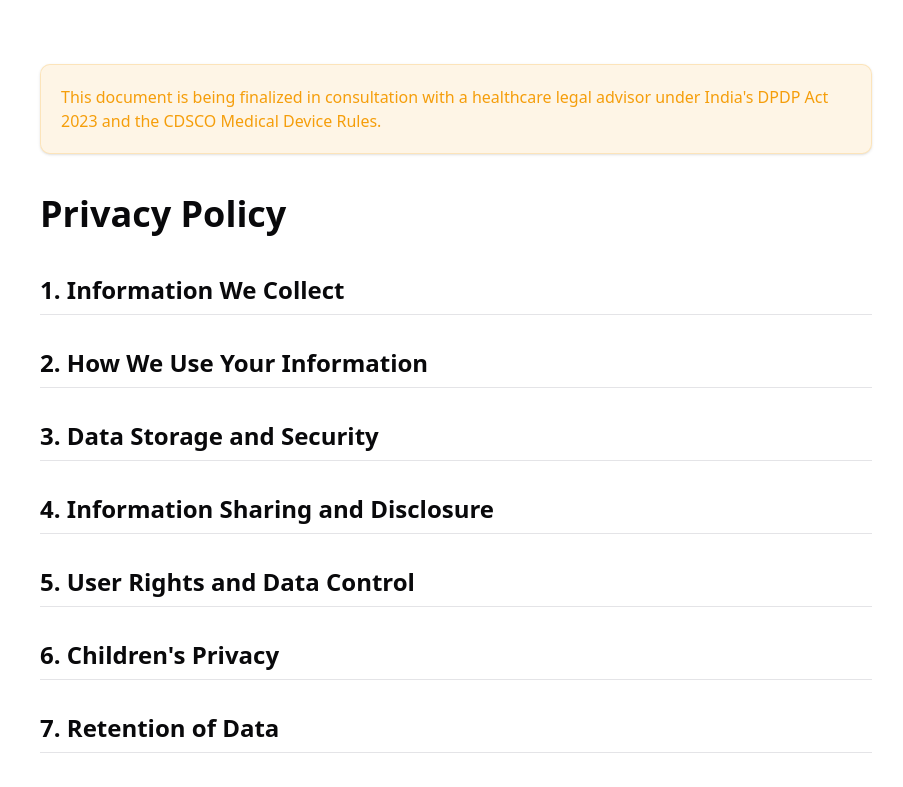
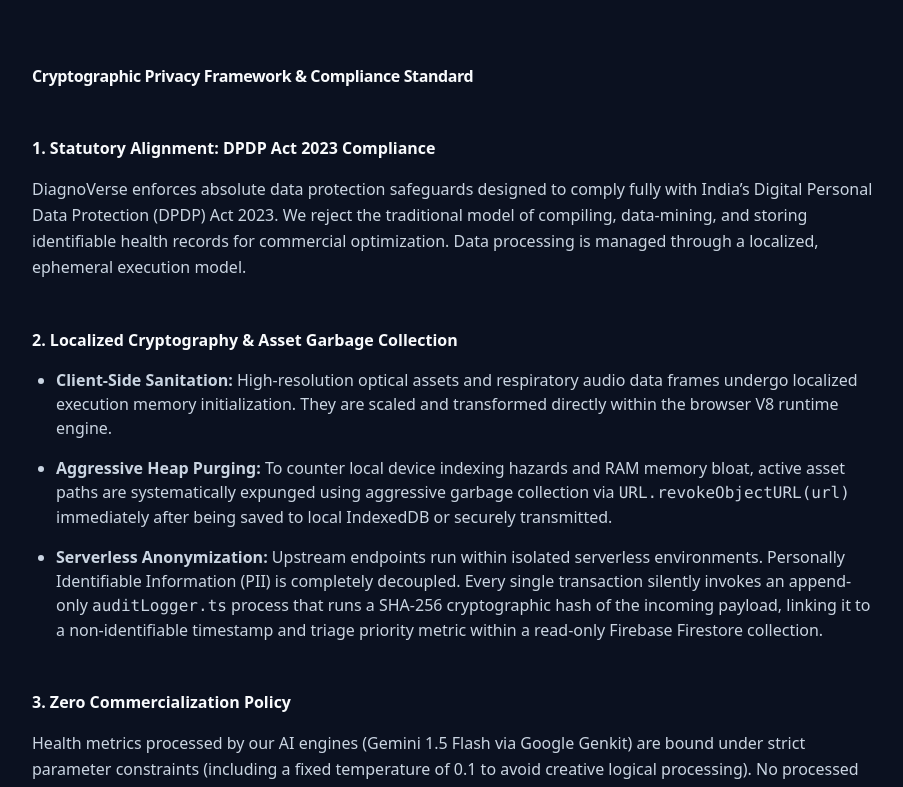
Before and after one commit to kd2606/pulsecheck-ai, a Next.js app: page /privacy in a window 1280 px wide. Shown: the top 787 px of the page, without its empty margins (184-1087 px from the left). Built offline with nearby package versions, Linux system fonts and the light colour scheme.

Commit message:
feat: add static marketing and legal pages with Clinical Warmth styling

```diff
--- /dev/null
+++ b/src/app/(marketing)/contact/page.tsx
@@ -0,0 +1,34 @@
+import React from "react";
+
+export default function ContactPage() {
+    return (
+        <div className="min-h-screen bg-[#0B1120] text-slate-300 font-sans">
+            <main className="max-w-4xl mx-auto px-6 py-16 prose prose-invert prose-slate">
+                <h1 className="text-[#F8FAFC] font-bold tracking-tight mb-8">Institutional Communications & Clinical Validation Channels</h1>
+
+                <h2 className="text-[#F8FAFC] font-bold mt-12 mb-4">1. Primary Health Centre (PHC) Pilot Engagements</h2>
+                <p className="leading-relaxed mb-6">
+                    We are actively reviewing deployment proposals for randomized, 50-user controlled clinical pilot programs in collaboration with rural Primary Health Centres (PHCs) and district administrative boards. Our field deployment roadmap relies on direct coordination with localized frontline workers to fine-tune the PWA interface under real-world 2G/3G constraints.
+                </p>
+
+                <h2 className="text-[#F8FAFC] font-bold mt-12 mb-4">2. Technical and Engineering Infrastructure Inquiries</h2>
+                <p className="leading-relaxed mb-4">
+                    For code validation queries, security disclosure reports, architectural audits, or issues related to the underlying edge data sync pipelines:
+                </p>
+                <ul className="list-disc pl-6 mb-6 space-y-2">
+                    <li><strong>Lead Architecture Channel:</strong> <a href="mailto:tech@diagnoverse.ai" className="text-emerald-400 hover:text-emerald-300">tech@diagnoverse.ai</a></li>
+                    <li><strong>Direct Founder Desk:</strong> <a href="mailto:krrish@diagnoverse.ai" className="text-emerald-400 hover:text-emerald-300">krrish@diagnoverse.ai</a></li>
+                </ul>
+
+                <h2 className="text-[#F8FAFC] font-bold mt-12 mb-4">3. Medical Advisory & Regulatory Research Partnerships</h2>
+                <p className="leading-relaxed mb-4">
+                    Licensed practitioners (MBBS/MD/DNB), epidemiological researchers, and public health NGOs looking to evaluate our multimodal triage metrics or participate in software-as-a-medical-device (SaMD) quality validation protocols can reach our administrative intake channel:
+                </p>
+                <ul className="list-disc pl-6 mb-6 space-y-2">
+                    <li><strong>Clinical Integration Queue:</strong> <a href="mailto:research@diagnoverse.ai" className="text-emerald-400 hover:text-emerald-300">research@diagnoverse.ai</a></li>
+                    <li><strong>Emergency Escalation Reference:</strong> <a href="mailto:legal@diagnoverse.ai" className="text-emerald-400 hover:text-emerald-300">legal@diagnoverse.ai</a></li>
+                </ul>
+            </main>
+        </div>
+    );
+}
--- a/src/app/(marketing)/privacy/page.tsx
+++ b/src/app/(marketing)/privacy/page.tsx
@@ -1,45 +1,34 @@
-import React from 'react';
+import React from "react";
 
 export default function PrivacyPage() {
-  return (
-    <div className="container mx-auto min-h-screen py-16 px-4 md:px-6 lg:px-8 max-w-4xl text-muted-foreground">
-      <div className="bg-warning/10 border border-warning/20 text-warning p-5 rounded-lg mb-10 shadow-sm">
-        <p className="font-medium text-sm md:text-base">
-          This document is being finalized in consultation with a healthcare legal advisor under India's DPDP Act 2023 and the CDSCO Medical Device Rules.
-        </p>
-      </div>
+    return (
+        <div className="min-h-screen bg-[#0B1120] text-slate-300 font-sans">
+            <main className="max-w-4xl mx-auto px-6 py-16 prose prose-invert prose-slate">
+                <h1 className="text-[#F8FAFC] font-bold tracking-tight mb-8">Cryptographic Privacy Framework & Compliance Standard</h1>
 
-      <h1 className="text-4xl font-bold text-foreground mb-10">Privacy Policy</h1>
+                <h2 className="text-[#F8FAFC] font-bold mt-12 mb-4">1. Statutory Alignment: DPDP Act 2023 Compliance</h2>
+                <p className="leading-relaxed mb-6">
+                    DiagnoVerse enforces absolute data protection safeguards designed to comply fully with India’s Digital Personal Data Protection (DPDP) Act 2023. We reject the traditional model of compiling, data-mining, and storing identifiable health records for commercial optimization. Data processing is managed through a localized, ephemeral execution model.
+                </p>
 
-      <div className="space-y-8 text-muted-foreground">
-        <section>
-          <h2 className="text-2xl font-semibold text-foreground mb-3 pb-2 border-b border-border">1. Information We Collect</h2>
-        </section>
-        <section>
-          <h2 className="text-2xl font-semibold text-foreground mb-3 pb-2 border-b border-border">2. How We Use Your Information</h2>
-        </section>
-        <section>
-          <h2 className="text-2xl font-semibold text-foreground mb-3 pb-2 border-b border-border">3. Data Storage and Security</h2>
-        </section>
-        <section>
-          <h2 className="text-2xl font-semibold text-foreground mb-3 pb-2 border-b border-border">4. Information Sharing and Disclosure</h2>
-        </section>
-        <section>
-          <h2 className="text-2xl font-semibold text-foreground mb-3 pb-2 border-b border-border">5. User Rights and Data Control</h2>
-        </section>
-        <section>
-          <h2 className="text-2xl font-semibold text-foreground mb-3 pb-2 border-b border-border">6. Children's Privacy</h2>
-        </section>
-        <section>
-          <h2 className="text-2xl font-semibold text-foreground mb-3 pb-2 border-b border-border">7. Retention of Data</h2>
-        </section>
-        <section>
-          <h2 className="text-2xl font-semibold text-foreground mb-3 pb-2 border-b border-border">8. Changes to Privacy Policy</h2>
-        </section>
-        <section>
-          <h2 className="text-2xl font-semibold text-foreground mb-3 pb-2 border-b border-border">9. Contact the Data Protection Officer</h2>
-        </section>
-      </div>
-    </div>
-  );
+                <h2 className="text-[#F8FAFC] font-bold mt-12 mb-4">2. Localized Cryptography & Asset Garbage Collection</h2>
+                <ul className="list-disc pl-6 mb-6 space-y-4">
+                    <li>
+                        <strong>Client-Side Sanitation:</strong> High-resolution optical assets and respiratory audio data frames undergo localized execution memory initialization. They are scaled and transformed directly within the browser V8 runtime engine.
+                    </li>
+                    <li>
+                        <strong>Aggressive Heap Purging:</strong> To counter local device indexing hazards and RAM memory bloat, active asset paths are systematically expunged using aggressive garbage collection via <code>URL.revokeObjectURL(url)</code> immediately after being saved to local IndexedDB or securely transmitted.
+                    </li>
+                    <li>
+                        <strong>Serverless Anonymization:</strong> Upstream endpoints run within isolated serverless environments. Personally Identifiable Information (PII) is completely decoupled. Every single transaction silently invokes an append-only <code>auditLogger.ts</code> process that runs a SHA-256 cryptographic hash of the incoming payload, linking it to a non-identifiable timestamp and triage priority metric within a read-only Firebase Firestore collection.
+                    </li>
+                </ul>
+
+                <h2 className="text-[#F8FAFC] font-bold mt-12 mb-4">3. Zero Commercialization Policy</h2>
+                <p className="leading-relaxed mb-6">
+                    Health metrics processed by our AI engines (Gemini 1.5 Flash via Google Genkit) are bound under strict parameter constraints (including a fixed temperature of 0.1 to avoid creative logical processing). No processed health logs, telemetry data, or biometric data layers are shared, leased, or exported to third-party data analytics firms, insurance providers, or advertising networks.
+                </p>
+            </main>
+        </div>
+    );
 }
--- a/src/components/landing/footer.tsx
+++ b/src/components/landing/footer.tsx
@@ -15,9 +15,8 @@ export default function Footer() {
         <div>
           <h4 className={styles.footerColTitle}>Product</h4>
           <div className={styles.footerLinks}>
-            <Link href="/login" className={styles.footerLink}>Web App</Link>
+            <Link href="/dashboard" className={styles.footerLink}>Web App / Features</Link>
             <Link href="#how-it-works" className={styles.footerLink}>How It Works</Link>
-            <Link href="/features" className={styles.footerLink}>Features</Link>
           </div>
         </div>
         <div>
@@ -25,14 +24,12 @@ export default function Footer() {
           <div className={styles.footerLinks}>
             <Link href="/about" className={styles.footerLink}>About Us</Link>
             <Link href="/contact" className={styles.footerLink}>Contact</Link>
-            <Link href="/careers" className={styles.footerLink}>Careers</Link>
           </div>
         </div>
         <div>
           <h4 className={styles.footerColTitle}>Legal</h4>
           <div className={styles.footerLinks}>
             <Link href="/privacy" className={styles.footerLink}>Privacy Policy</Link>
-            <Link href="/terms" className={styles.footerLink}>Terms of Service</Link>
             <Link href="/disclaimer" className={styles.footerLink}>Medical Disclaimer</Link>
           </div>
         </div>
```
Also changed, not shown: src/app/(marketing)/about/page.tsx (+13 -54 lines), src/app/(marketing)/disclaimer/page.tsx (added, +31 -0 lines).
